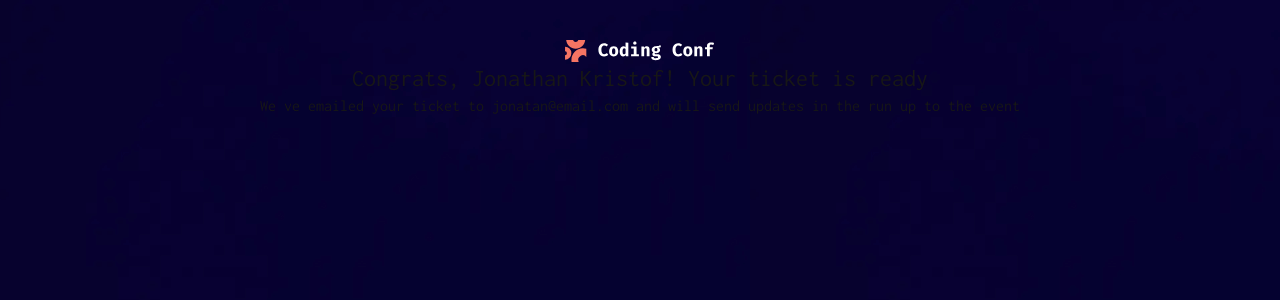
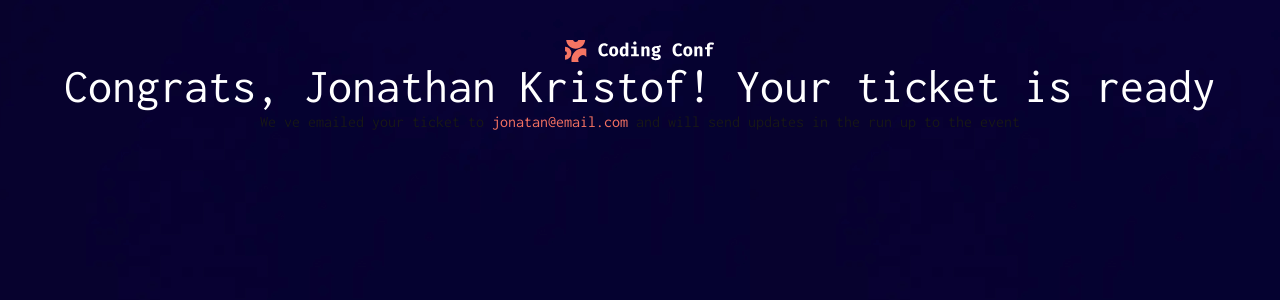
Before and after one commit to stkeys/new-conf-ticket, a Next.js app: page /Ticket in a window 1280 px wide. Shown: the top 300 px of the page. Built offline with nearby package versions, Linux system fonts and the light colour scheme.

Commit message:
add color

```diff
--- a/src/app/Ticket/page.tsx
+++ b/src/app/Ticket/page.tsx
@@ -17,8 +17,8 @@ export default function Ticket() : React.ReactElement {
           className="mx-auto pt-10"
         />
       </div>
-      <h1 className="text-2xl">Congrats, Jonathan Kristof! Your ticket is ready</h1>
-      <p>We ve emailed your ticket to <span>jonatan@email.com</span> and will send updates in the run up to the event</p>
+      <h1 className="text-2xl  md:text-5xl text-[hsl(0,0%,100%)]">Congrats, <span>Jonathan Kristof!</span> Your ticket is ready</h1>
+      <p>We ve emailed your ticket to <span className="text-[hsl(7,88%,67%)]">jonatan@email.com</span> and will send updates in the run up to the event</p>
     </div>
  )
 
```
